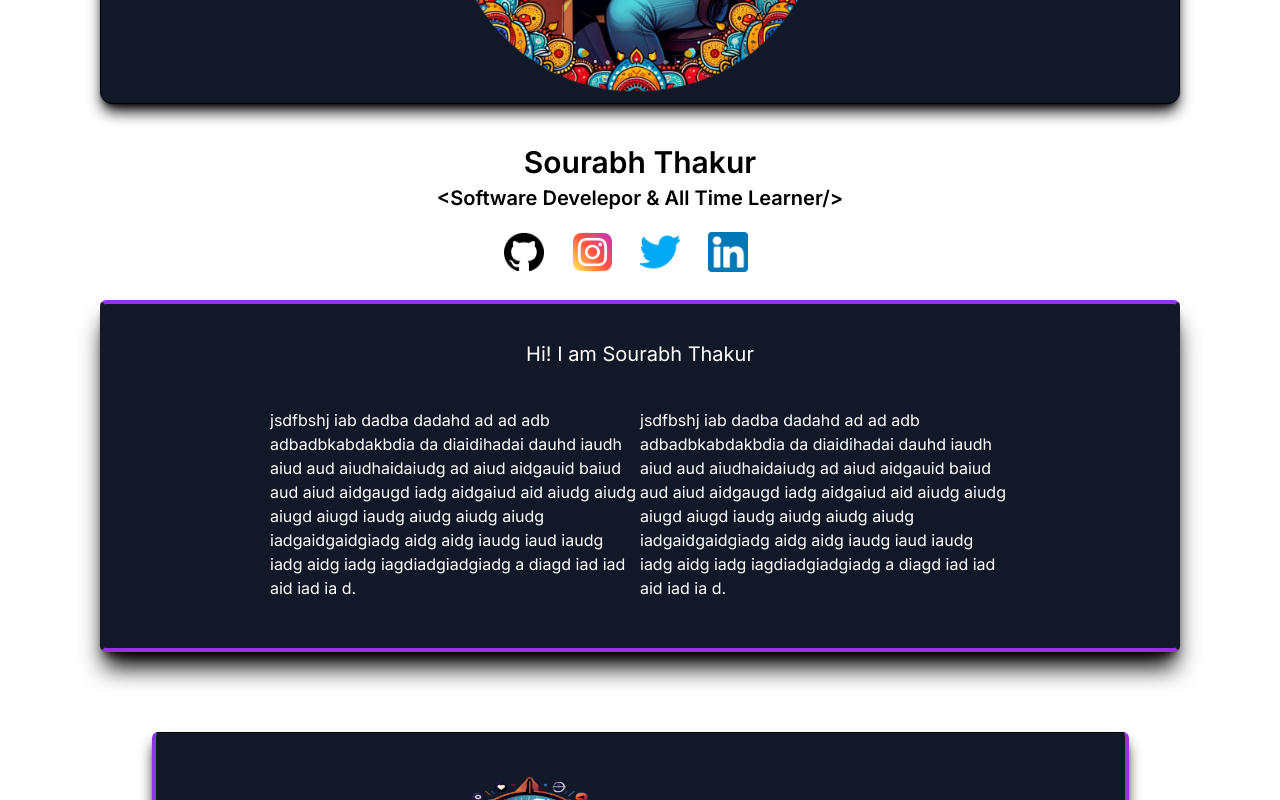
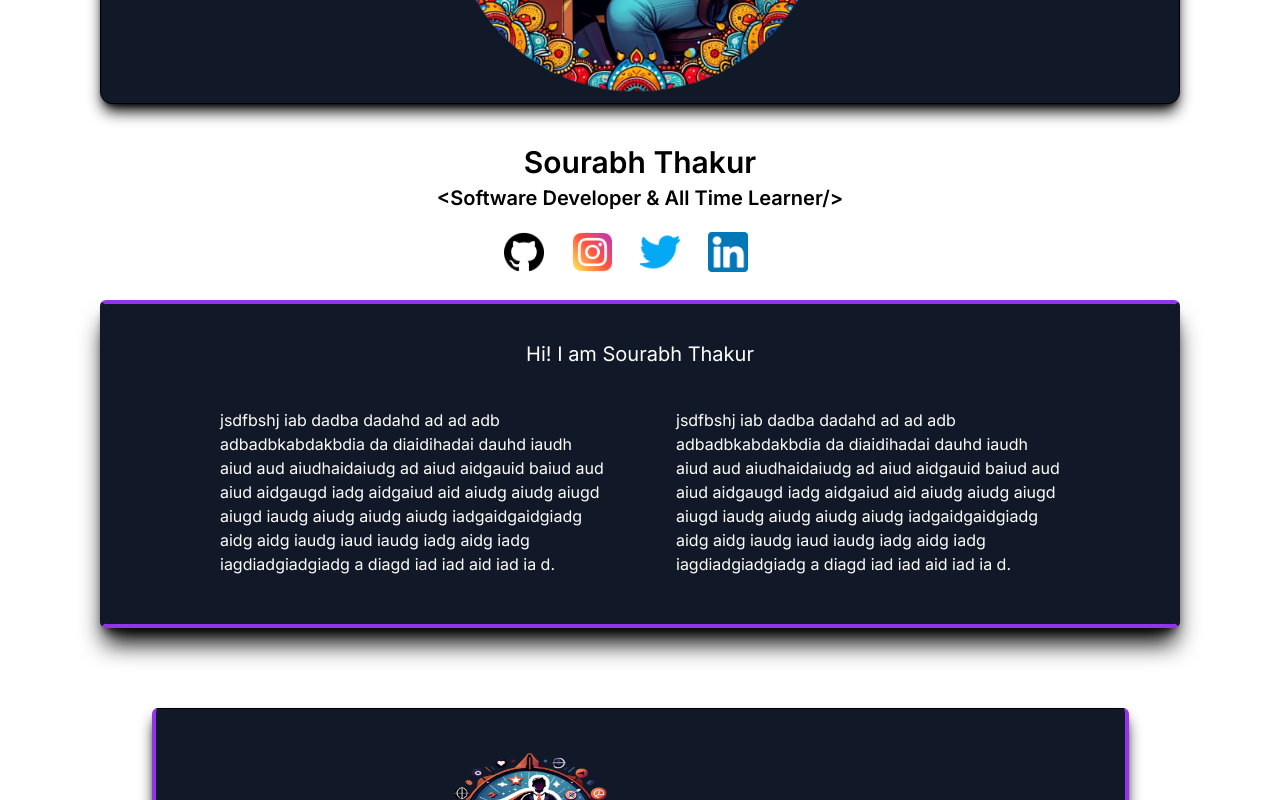
Before and after one commit to SourabhThakur01/protfolio-1, a Next.js app: page / in a window 1280 px wide. Shown: the part 400-1200 px from the top of the page. Built offline with nearby package versions, Linux system fonts and the light colour scheme.

Commit message:
new changes

```diff
--- a/app/about/page.js
+++ b/app/about/page.js
@@ -6,9 +6,9 @@ export default function About() {
         <main>
             <div className="border border-4 border-y-purple-600 rounded-md border-gray-900 bg-gray-900 p-4 mt-5 text-white shadow-xl shadow-black">
                 <p className='text-center text-xl mt-5'>Hi! I am Sourabh Thakur</p>
-                <div className='flex flex-column mb-8 justify-between'>
-                    <p className='text-left max-w-sm ml-[150px] mt-10'>jsdfbshj iab dadba dadahd ad ad adb adbadbkabdakbdia da diaidihadai dauhd iaudh aiud aud aiudhaidaiudg ad aiud aidgauid baiud aud aiud aidgaugd iadg aidgaiud aid aiudg aiudg aiugd aiugd iaudg aiudg aiudg aiudg iadgaidgaidgiadg aidg aidg iaudg iaud iaudg iadg aidg iadg iagdiadgiadgiadg a diagd iad iad aid iad ia d.</p>
-                    <p className='text-left max-w-sm mr-[150px] mt-10'>jsdfbshj iab dadba dadahd ad ad adb adbadbkabdakbdia da diaidihadai dauhd iaudh aiud aud aiudhaidaiudg ad aiud aidgauid baiud aud aiud aidgaugd iadg aidgaiud aid aiudg aiudg aiugd aiugd iaudg aiudg aiudg aiudg iadgaidgaidgiadg aidg aidg iaudg iaud iaudg iadg aidg iadg iagdiadgiadgiadg a diagd iad iad aid iad ia d.</p>
+                <div className='flex mb-8 justify-between px-[100px]'>
+                    <p className='text-left max-w-sm mt-10'>jsdfbshj iab dadba dadahd ad ad adb adbadbkabdakbdia da diaidihadai dauhd iaudh aiud aud aiudhaidaiudg ad aiud aidgauid baiud aud aiud aidgaugd iadg aidgaiud aid aiudg aiudg aiugd aiugd iaudg aiudg aiudg aiudg iadgaidgaidgiadg aidg aidg iaudg iaud iaudg iadg aidg iadg iagdiadgiadgiadg a diagd iad iad aid iad ia d.</p>
+                    <p className='text-left max-w-sm mt-10'>jsdfbshj iab dadba dadahd ad ad adb adbadbkabdakbdia da diaidihadai dauhd iaudh aiud aud aiudhaidaiudg ad aiud aidgauid baiud aud aiud aidgaugd iadg aidgaiud aid aiudg aiudg aiugd aiugd iaudg aiudg aiudg aiudg iadgaidgaidgiadg aidg aidg iaudg iaud iaudg iadg aidg iadg iagdiadgiadgiadg a diagd iad iad aid iad ia d.</p>
                 </div>
             </div>
         </main>
--- a/app/profile/page.js
+++ b/app/profile/page.js
@@ -1,4 +1,5 @@
 import React from "react";
+import { useInView } from 'react-intersection-observer';
 
 export default function Profile() {
     const profilePic = () => {
@@ -9,14 +10,16 @@ export default function Profile() {
         );
     };
 
+
     const aboutProfile = () => {
-        return(
-            <div className='text-center mt-10 mb-5'>
-             <p className='text-3xl font-semibold mb-1'>Sourabh Thakur</p>
-             <p className=' text-xl font-semibold'>{'<Software Develepor & All Time Learner/>'}</p>
-           </div>
-        );
-    };
+      return(
+          <div className='text-center mt-10 mb-5'>
+              <p className="text-3xl font-semibold mb-1">Sourabh Thakur</p>
+              <p className="text-xl font-semibold">{'<Software Developer & All Time Learner/>'}</p>
+          </div>
+      );
+  };
+
 
     const socialLinks = () => {
         return(
--- a/package.json
+++ b/package.json
@@ -11,7 +11,8 @@
   "dependencies": {
     "next": "13.5.4",
     "react": "^18",
-    "react-dom": "^18"
+    "react-dom": "^18",
+    "react-intersection-observer": "^9.5.3"
   },
   "devDependencies": {
     "autoprefixer": "^10",
```
Also changed, not shown: 1 other file (tests, documents, lock files or other folders).
